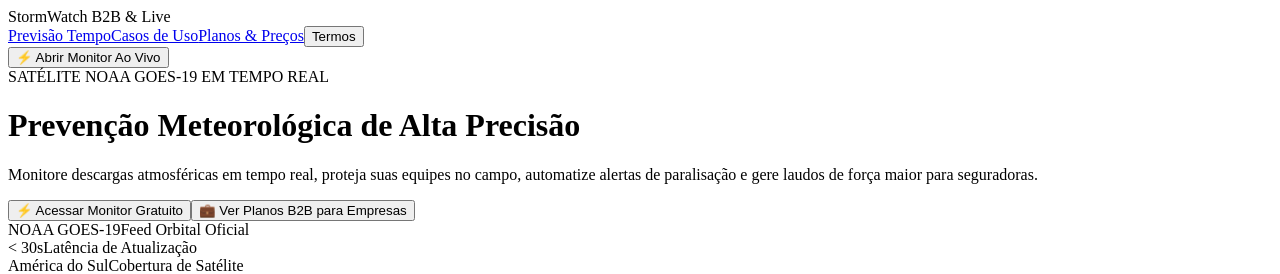
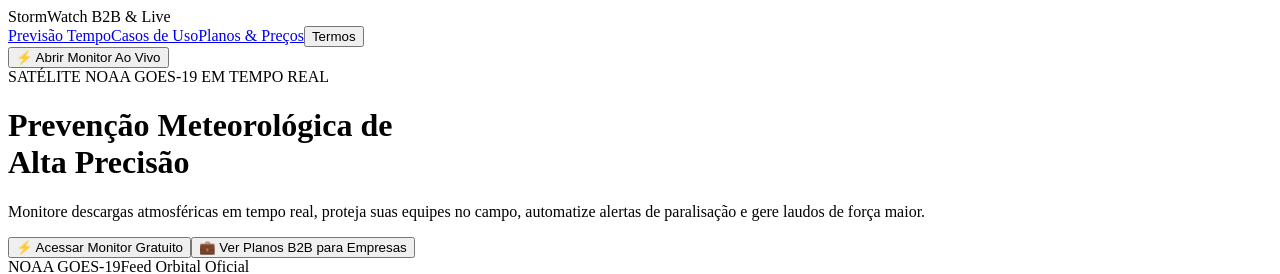
Before and after one commit to SamuelDeveloperPHP/stormwatch, a React (Vite) app in the folder frontend/: page / in a window 1280 px wide. Shown: the top 274 px of the page. Built offline with nearby package versions, Linux system fonts and the light colour scheme; no server answers; the HTML template or start-up script is replaced by a standard one; what chartjs-plugin-datalabels would draw is missing.

Commit message:
feat(landing): ajusta quebra de linha do titulo hero e refinamento de texto

```diff
--- a/frontend/src/components/LandingPage.tsx
+++ b/frontend/src/components/LandingPage.tsx
@@ -69,11 +69,11 @@
           <span className="hero-pulse" /> SATÉLITE NOAA GOES-19 EM TEMPO REAL
         </div>
         <h1 className="hero-title">
-          Prevenção Meteorológica de <span className="text-gradient">Alta Precisão</span>
+          Prevenção Meteorológica de <br></br><span className="text-gradient">Alta Precisão</span>
         </h1>
         <p className="hero-subtitle">
           Monitore descargas atmosféricas em tempo real, proteja suas equipes no campo,
-          automatize alertas de paralisação e gere laudos de força maior para seguradoras.
+          automatize alertas de paralisação e gere laudos de força maior.
         </p>
         <div className="hero-cta-group">
           <button className="btn-hero-primary" onClick={onOpenApp}>
```
